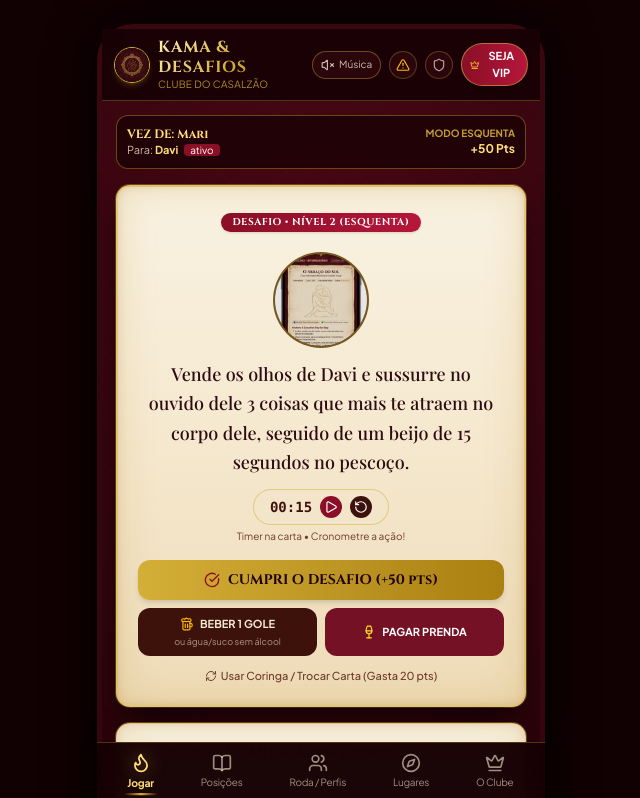
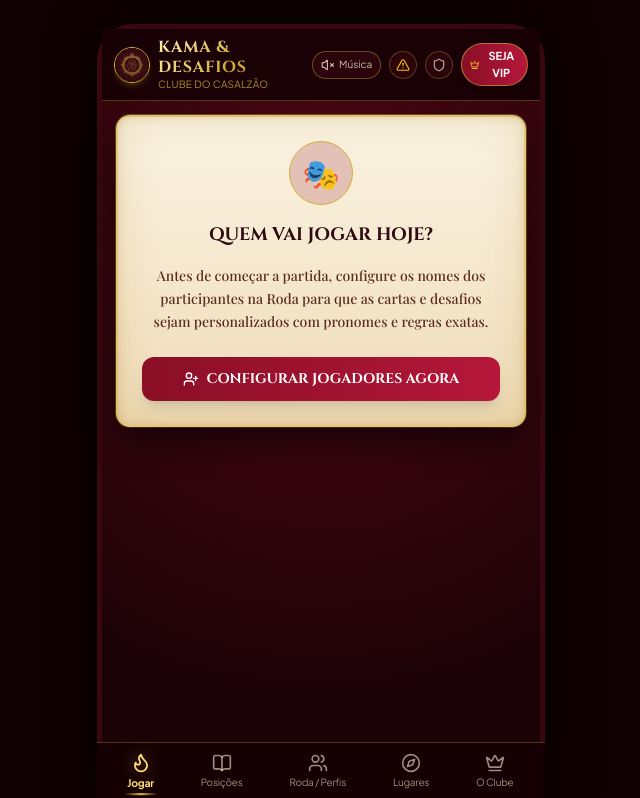
Before and after one commit to davirian-dev/kamaclub-casalzaum, a React (Vite) app: page / in a window 1280 px wide. Shown: the top 798 px of the page, without its empty margins (319-959 px from the left). Built offline with nearby package versions, Linux system fonts and the light colour scheme; a web font is replaced by a local one.

Commit message:
feat: iniciar participantes vazios, tela de configuracao obrigatoria e opcao de Nova Rodada

```diff
--- a/src/App.tsx
+++ b/src/App.tsx
@@ -52,7 +52,7 @@ export const App: React.FC = () => {
     setDeferredPrompt(null);
   };
 
-  // Participantes da Roda
+  // Participantes da Roda - inicia vazio por padrão para novos usuários
   const [participants, setParticipants] = useState<Participant[]>(() => {
     const saved = localStorage.getItem('kama_participants');
     if (saved) {
@@ -62,24 +62,7 @@ export const App: React.FC = () => {
         // fallback
       }
     }
-    return [
-      {
-        id: 'p-1',
-        name: 'Davi',
-        gender: 'homem_cis',
-        orientation: 'hetero',
-        role: 'ativo',
-        interactsWithAll: false
-      },
-      {
-        id: 'p-2',
-        name: 'Mari',
-        gender: 'mulher_cis',
-        orientation: 'bi_pan',
-        role: 'versatil',
-        interactsWithAll: true
-      }
-    ];
+    return [];
   });
 
   // Clima da Partida
@@ -179,7 +162,18 @@ export const App: React.FC = () => {
     return false;
   };
 
-  // Ações de Posições
+  // Nova Rodada / Limpar Jogadores e Partida
+  const handleResetGame = () => {
+    if (window.confirm('Deseja iniciar uma Nova Rodada e limpar os jogadores configurados?')) {
+      setParticipants([]);
+      localStorage.removeItem('kama_participants');
+      setScore(0);
+      localStorage.setItem('kama_score', '0');
+      setCoringas(3);
+      localStorage.setItem('kama_coringas', '3');
+      setCurrentTab('roda');
+    }
+  };
   const handleToggleDone = (id: string) => {
     setDonePositionIds((prev) =>
       prev.includes(id) ? prev.filter((p) => p !== id) : [...prev, id]
@@ -316,6 +310,8 @@ export const App: React.FC = () => {
               onUseCoringa={handleUseCoringa}
               score={score}
               coringas={coringas}
+              onGoToSetup={() => setCurrentTab('roda')}
+              onResetGame={handleResetGame}
             />
           )}
 
@@ -342,6 +338,7 @@ export const App: React.FC = () => {
               onChangeGameMode={setGameMode}
               hideLgbt={hideLgbt}
               onToggleHideLgbt={setHideLgbt}
+              onResetAll={handleResetGame}
             />
           )}
 
--- a/src/components/GameView.tsx
+++ b/src/components/GameView.tsx
@@ -1,6 +1,6 @@
 import React, { useState, useEffect } from 'react';
 import { Challenge, Participant, GameMode } from '../types';
-import { Play, Pause, RotateCcw, Beer, Award, CheckCircle, RefreshCw, Flame, Wine } from 'lucide-react';
+import { Play, Pause, RotateCcw, Beer, Award, CheckCircle, RefreshCw, Flame, Wine, UserPlus, Trash2 } from 'lucide-react';
 import confetti from 'canvas-confetti';
 
 // Helper: retorna pronomes corretos com base no gênero do participante
@@ -43,6 +43,8 @@ interface GameViewProps {
   onUseCoringa: () => boolean; // retorna true se conseguiu usar
   score: number;
   coringas: number;
+  onGoToSetup?: () => void;
+  onResetGame?: () => void;
 }
 
 export const GameView: React.FC<GameViewProps> = ({
@@ -52,7 +54,9 @@ export const GameView: React.FC<GameViewProps> = ({
   onAddScore,
   onUseCoringa,
   score,
-  coringas
+  coringas,
+  onGoToSetup,
+  onResetGame
 }) => {
   const [currentIdx, setCurrentIdx] = useState(0);
   const [timerLeft, setTimerLeft] = useState<number | null>(null);
@@ -68,9 +72,14 @@ export const GameView: React.FC<GameViewProps> = ({
 
   // Sorteia quem faz e quem recebe com respeito à orientação sexual
   const sortParticipants = () => {
-    if (participants.length < 2) {
-      setActiveAuthor(participants[0] || null);
-      setActiveTarget(participants[0] || null);
+    if (participants.length === 0) {
+      setActiveAuthor(null);
+      setActiveTarget(null);
+      return;
+    }
+    if (participants.length === 1) {
+      setActiveAuthor(participants[0]);
+      setActiveTarget(participants[0]);
       return;
     }
 
@@ -177,16 +186,64 @@ export const GameView: React.FC<GameViewProps> = ({
     }, 2500);
   };
 
+  // Se não houver participantes cadastrados ou menos de 2 participantes, exibe tela de convite para cadastrar
+  if (participants.length < 2) {
+    return (
+      <div className="space-y-4 pb-20">
+        <div className="card-pergaminho p-6 border-2 border-[#D4AF37]/60 text-center space-y-4">
+          <div className="w-16 h-16 mx-auto rounded-full bg-[#8A0E26]/20 border border-[#D4AF37] flex items-center justify-center text-3xl">
+            🎭
+          </div>
+          <h2 className="font-cinzel text-lg font-bold text-[#2E0B12]">
+            QUEM VAI JOGAR HOJE?
+          </h2>
+          <p className="text-xs sm:text-sm text-[#5C2B1D] font-serif leading-relaxed px-2">
+            {participants.length === 0
+              ? 'Antes de começar a partida, configure os nomes dos participantes na Roda para que as cartas e desafios sejam personalizados com pronomes e regras exatas.'
+              : `Você adicionou apenas 1 participante (${participants[0].name}). Adicione pelo menos mais uma pessoa para começar a diversão em dupla ou em grupo!`}
+          </p>
+
+          <div className="pt-2">
+            <button
+              onClick={onGoToSetup}
+              className="w-full py-3 bg-gradient-to-r from-[#8A0E26] to-[#B5173B] hover:brightness-110 text-white font-cinzel font-bold text-xs sm:text-sm rounded-xl shadow-lg transition flex items-center justify-center gap-2"
+            >
+              <UserPlus className="w-4 h-4" />
+              CONFIGURAR JOGADORES AGORA
+            </button>
+          </div>
+        </div>
+      </div>
+    );
+  }
+
   return (
     <div className="space-y-4 pb-20">
+      {/* Botão de Ação Rápida: Nova Rodada / Limpar Jogadores */}
+      <div className="flex justify-between items-center px-1">
+        <span className="text-[11px] text-[#D4AF37]/80 font-cinzel">
+          PARTIDA EM ANDAMENTO
+        </span>
+        {onResetGame && (
+          <button
+            onClick={onResetGame}
+            className="flex items-center gap-1 text-[11px] bg-[#2A050B]/90 hover:bg-[#3D0811] text-[#FFDF78] border border-[#D4AF37]/40 px-2.5 py-1 rounded-lg transition"
+            title="Resetar jogadores e iniciar nova partida"
+          >
+            <RotateCcw className="w-3 h-3" />
+            Nova Rodada / Limpar
+          </button>
+        )}
+      </div>
+
       {/* Banner de Rodada e Participantes Atuais */}
       <div className="bg-[#1F0307]/90 border border-[#D4AF37]/40 rounded-xl p-2.5 flex items-center justify-between text-xs font-sans">
         <div>
           <span className="text-[#FFDF78] font-bold block font-cinzel">
-            VEZ DE: {activeAuthor ? activeAuthor.name : 'Davi'}
+            VEZ DE: {activeAuthor ? activeAuthor.name : 'Jogador'}
           </span>
           <span className="text-[#F6EAD2]/80 text-[11px]">
-            Para: <strong className="text-[#FFDF78]">{activeTarget ? activeTarget.name : 'Mari'}</strong>{' '}
+            Para: <strong className="text-[#FFDF78]">{activeTarget ? activeTarget.name : 'Jogador'}</strong>{' '}
             {gameMode !== 'amigos' && activeTarget?.role && (
               <span className="text-[10px] bg-[#8A0E26] px-1.5 py-0.2 rounded text-white ml-1">
                 {activeTarget.role}
--- a/src/components/RodaSetup.tsx
+++ b/src/components/RodaSetup.tsx
@@ -1,6 +1,6 @@
 import React, { useState } from 'react';
 import { Participant, GameMode, GenderIdentity, SexualOrientation, IntimateRole } from '../types';
-import { UserPlus, Trash2, HeartHandshake, ShieldCheck, Sparkles, AlertCircle } from 'lucide-react';
+import { UserPlus, Trash2, HeartHandshake, ShieldCheck, Sparkles, AlertCircle, RotateCcw } from 'lucide-react';
 
 interface RodaSetupProps {
   participants: Participant[];
@@ -9,6 +9,7 @@ interface RodaSetupProps {
   onChangeGameMode: (mode: GameMode) => void;
   hideLgbt: boolean;
   onToggleHideLgbt: (hide: boolean) => void;
+  onResetAll?: () => void;
 }
 
 export const RodaSetup: React.FC<RodaSetupProps> = ({
@@ -17,7 +18,8 @@ export const RodaSetup: React.FC<RodaSetupProps> = ({
   onUpdateParticipants,
   onChangeGameMode,
   hideLgbt,
-  onToggleHideLgbt
+  onToggleHideLgbt,
+  onResetAll
 }) => {
   const [newName, setNewName] = useState('');
   const [newGender, setNewGender] = useState<GenderIdentity>('mulher_cis');
@@ -133,9 +135,24 @@ export const RodaSetup: React.FC<RodaSetupProps> = ({
               PARTICIPANTES DA RODA ({participants.length})
             </h2>
           </div>
+          {participants.length > 0 && onResetAll && (
+            <button
+              onClick={onResetAll}
+              className="flex items-center gap-1 text-[10px] text-red-700 hover:text-red-900 border border-red-300 bg-red-50/70 px-2 py-0.5 rounded-lg transition"
+              title="Limpar todos os jogadores"
+            >
+              <RotateCcw className="w-3 h-3" />
+              Limpar Roda
+            </button>
+          )}
         </div>
 
         {/* Lista de Cadastrados */}
+        {participants.length === 0 ? (
+          <div className="p-4 border border-dashed border-[#D4AF37]/50 rounded-xl bg-[#FAF3E3] text-center text-xs text-[#5C2B1D]">
+            Nenhum jogador configurado ainda. Adicione os nomes abaixo para começar a jogar!
+          </div>
+        ) : (
           <div className="space-y-2">
             {participants.map((p, idx) => (
               <div
@@ -173,6 +190,7 @@ export const RodaSetup: React.FC<RodaSetupProps> = ({
               </div>
             ))}
           </div>
+        )}
 
         {/* Formulário para Adicionar */}
         <div className="bg-[#EFE2C8] p-3 rounded-xl border border-[#D4AF37]/40 space-y-2.5 mt-3">
```
Lines whose indentation alone changed are shown as unchanged.
